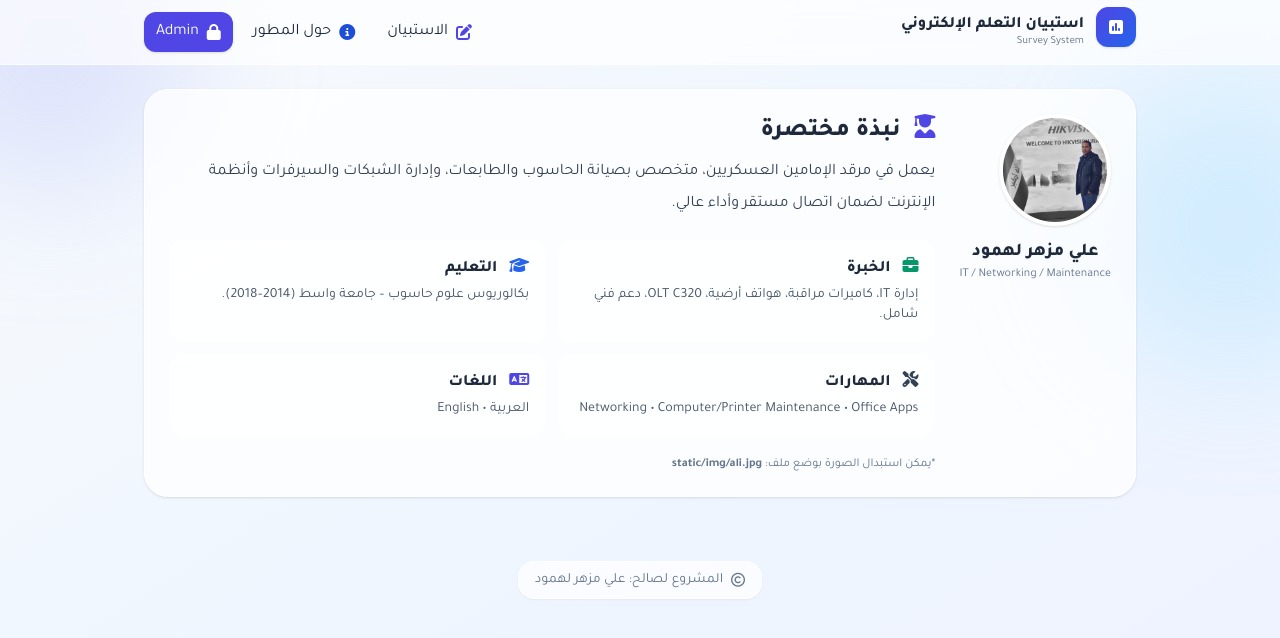
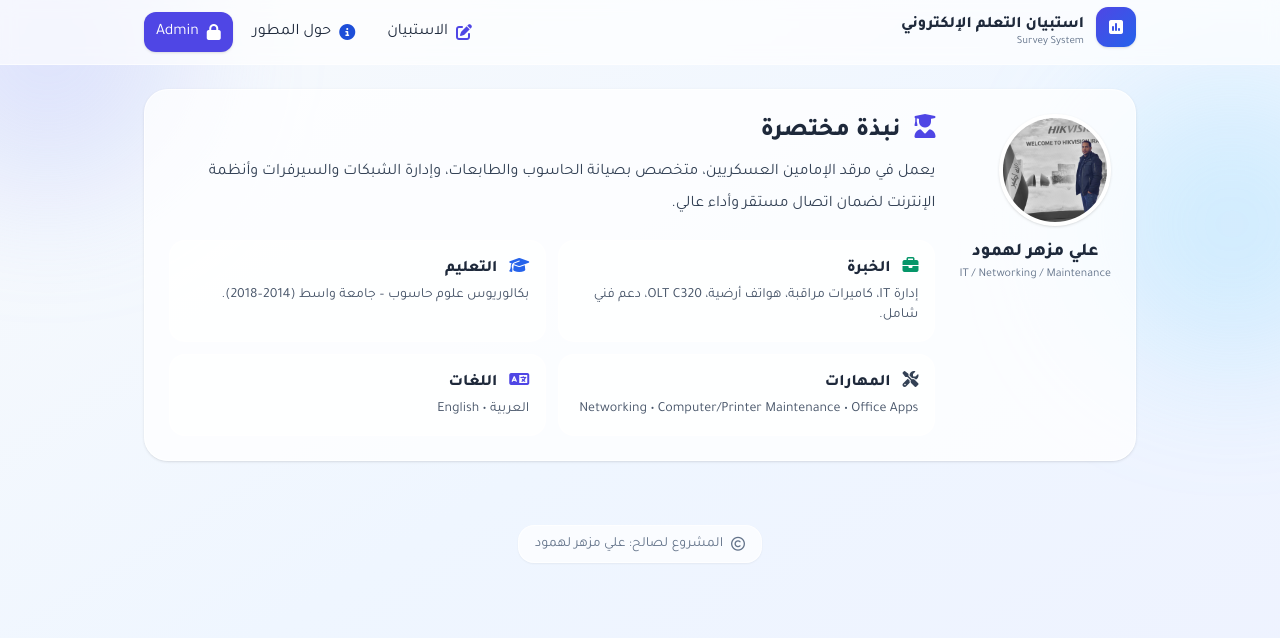
Before and after one commit to alzubair1995/Survey, a Flask app: page /about in a window 1280 px wide. Shown: the top 638 px of the page. Run offline with Flask 3, Linux system fonts and the light colour scheme; some libraries are stand-ins or nearby versions.

Commit message:
Update About page content and styling

```diff
--- a/templates/about.html
+++ b/templates/about.html
@@ -49,9 +49,7 @@
         </div>
       </div>
 
-      <div class="mt-5 text-xs text-slate-500">
-        *يمكن استبدال الصورة بوضع ملف: <b>static/img/ali.jpg</b>
-      </div>
+
     </div>
   </div>
 </div>
```
